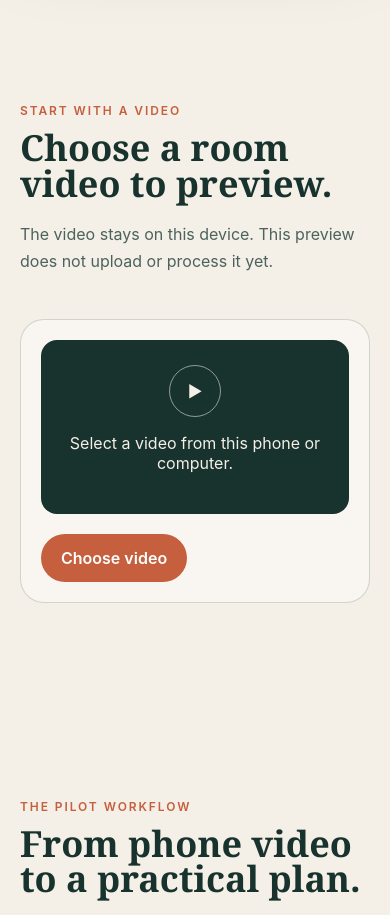
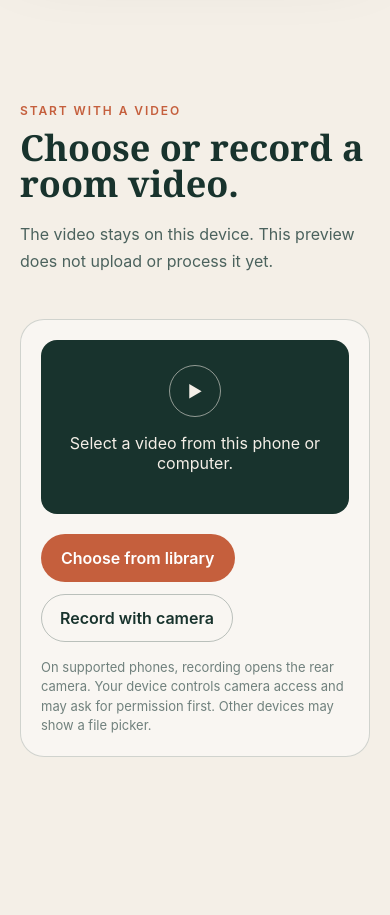
Before and after one commit to dqhomeinc/room-planner, a React (Vite) app in the folder apps/web/: page / in a window 390 px wide. Shown: the part 1040-1955 px from the top of the page. Built offline with nearby package versions, Linux system fonts and the light colour scheme.

Commit message:
feat: add mobile video recording entry

```diff
--- a/apps/web/src/capture-panel.tsx
+++ b/apps/web/src/capture-panel.tsx
@@ -47,7 +47,7 @@ export function CapturePanel() {
     <section className="capture" id="capture" aria-labelledby="capture-title">
       <div className="capture-copy">
         <p className="eyebrow">Start with a video</p>
-        <h2 id="capture-title">Choose a room video to preview.</h2>
+        <h2 id="capture-title">Choose or record a room video.</h2>
         <p>
           The video stays on this device. This preview does not upload or
           process it yet.
@@ -89,15 +89,34 @@ export function CapturePanel() {
 
         <div className="capture-actions">
           <label className="primary-action video-picker">
-            {selection ? 'Replace video' : 'Choose video'}
+            {selection ? 'Replace from library' : 'Choose from library'}
             <input type="file" accept="video/*" onChange={handleSelection} />
           </label>
+          <label className="secondary-action video-picker">
+            {selection ? 'Record again' : 'Record with camera'}
+            <input
+              type="file"
+              accept="video/*"
+              capture="environment"
+              aria-describedby="camera-note"
+              onChange={handleSelection}
+            />
+          </label>
           {selection ? (
-            <button className="secondary-action" onClick={clearSelection}>
+            <button
+              className="quiet-action"
+              type="button"
+              onClick={clearSelection}
+            >
               Remove video
             </button>
           ) : null}
         </div>
+        <p className="camera-note" id="camera-note">
+          On supported phones, recording opens the rear camera. Your device
+          controls camera access and may ask for permission first. Other devices
+          may show a file picker.
+        </p>
       </div>
     </section>
   );
--- a/apps/web/src/styles.css
+++ b/apps/web/src/styles.css
@@ -200,6 +200,7 @@ h2 {
 
 .capture-actions {
   display: flex;
+  flex-wrap: wrap;
   gap: 12px;
   align-items: center;
   margin-top: 20px;
@@ -221,6 +222,7 @@ h2 {
 }
 
 .secondary-action {
+  display: inline-block;
   padding: 13px 18px;
   border: 1px solid rgb(24 51 45 / 28%);
   border-radius: 100px;
@@ -229,6 +231,24 @@ h2 {
   font: inherit;
   font-weight: 600;
   cursor: pointer;
+}
+
+.quiet-action {
+  padding: 12px 4px;
+  border: 0;
+  color: #4b625d;
+  background: transparent;
+  font: inherit;
+  text-decoration: underline;
+  text-underline-offset: 4px;
+  cursor: pointer;
+}
+
+.camera-note {
+  margin: 16px 0 0;
+  color: #70817d;
+  font-size: 13px;
+  line-height: 1.5;
 }
 
 .room-card {
```
Also changed, not shown: 1 other file (tests, documents, lock files or other folders).
